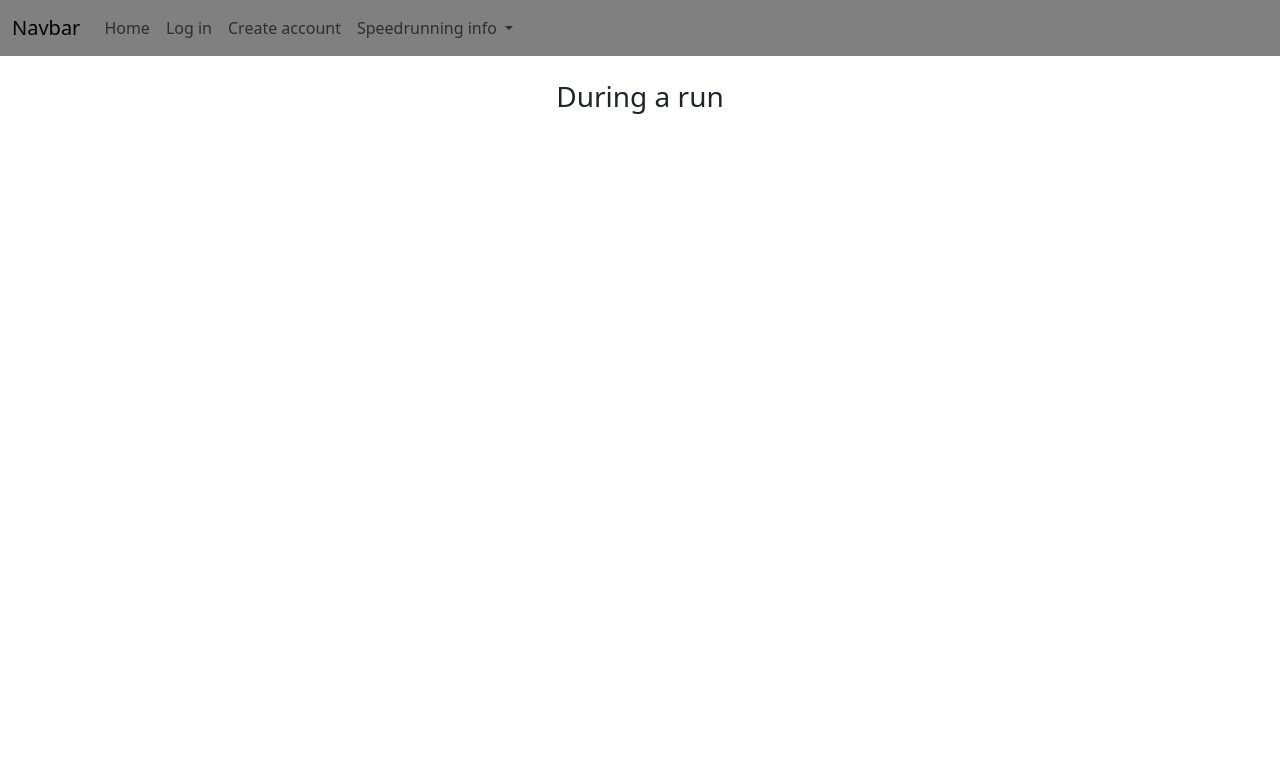
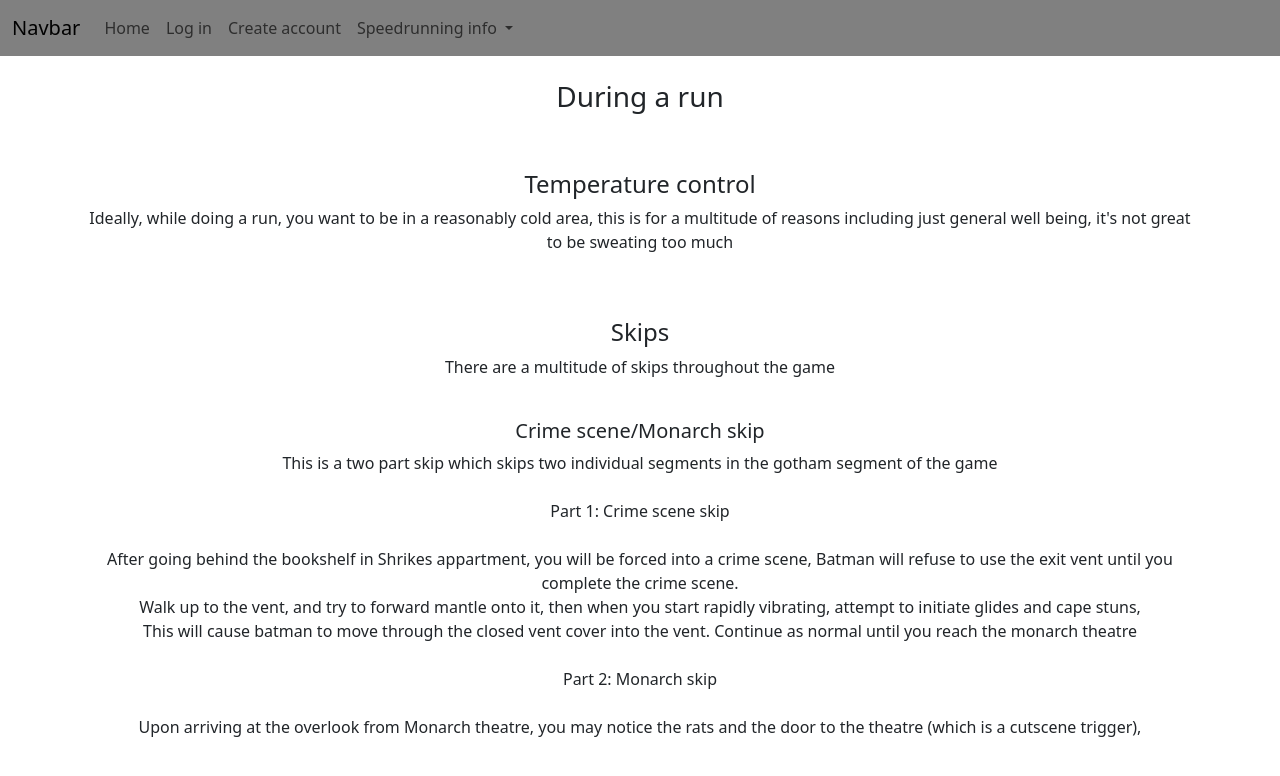
Before and after one commit to Kingston-Smith/13DigitalAlternate, a Flask app: page /during in a window 1280 px wide. Shown: the top 776 px of the page. Run offline with Flask 3, Linux system fonts and the light colour scheme; some libraries are stand-ins or nearby versions.

Commit message:
Update while_running.html

```diff
--- a/website/Templates/Information/while_running.html
+++ b/website/Templates/Information/while_running.html
@@ -2,5 +2,30 @@
 {% block content %}
 <div align="center">
     <h3>During a run</h3>
+    <br/><br/>
+    <h4>Temperature control</h4>
+    <p>
+        Ideally, while doing a run, you want to be in a reasonably cold area, this is for a multitude of reasons including just general well being, it's not great to be sweating too much
+    </p>
+    <br/><br/>
+    <h4>Skips</h4>
+    <p>
+        There are a multitude of skips throughout the game
+    </p>
+    <br/>
+    <h5>Crime scene/Monarch skip</h5>
+    <p>
+        This is a two part skip which skips two individual segments in the gotham segment of the game<br/>
+        <br/>
+        Part 1: Crime scene skip<br/>
+        <br/>
+        After going behind the bookshelf in Shrikes appartment, you will be forced into a crime scene, Batman will refuse to use the exit vent until you complete the crime scene.<br/>
+        Walk up to the vent, and try to forward mantle onto it, then when you start rapidly vibrating, attempt to initiate glides and cape stuns,<br/>
+        This will cause batman to move through the closed vent cover into the vent. Continue as normal until you reach the monarch theatre<br/>
+        <br/>
+        Part 2: Monarch skip<br/>
+        <br/>
+        Upon arriving at the overlook from Monarch theatre, you may notice the rats and the door to the theatre (which is a cutscene trigger),
+    </p>
 </div>
 {% endblock %}
```
